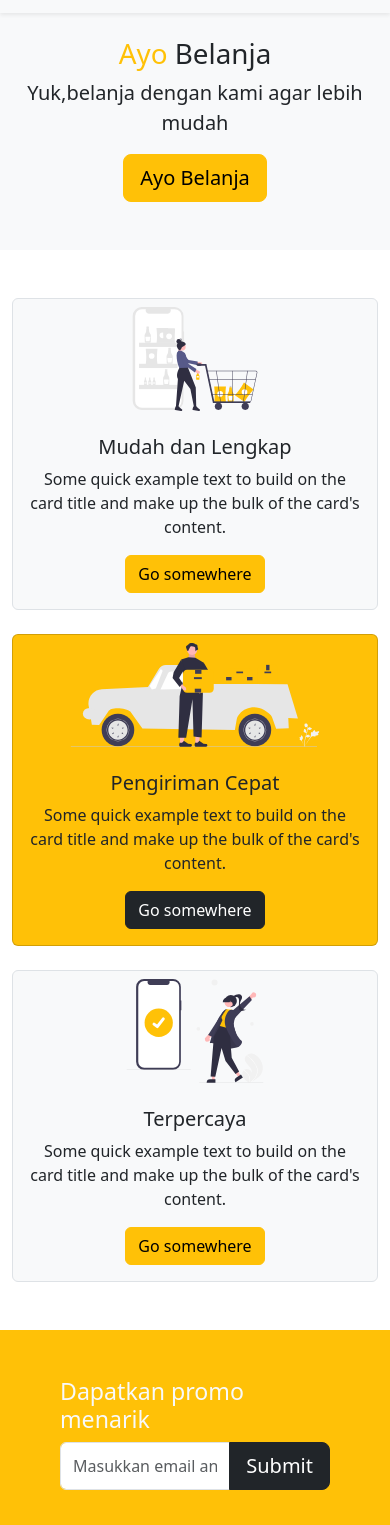
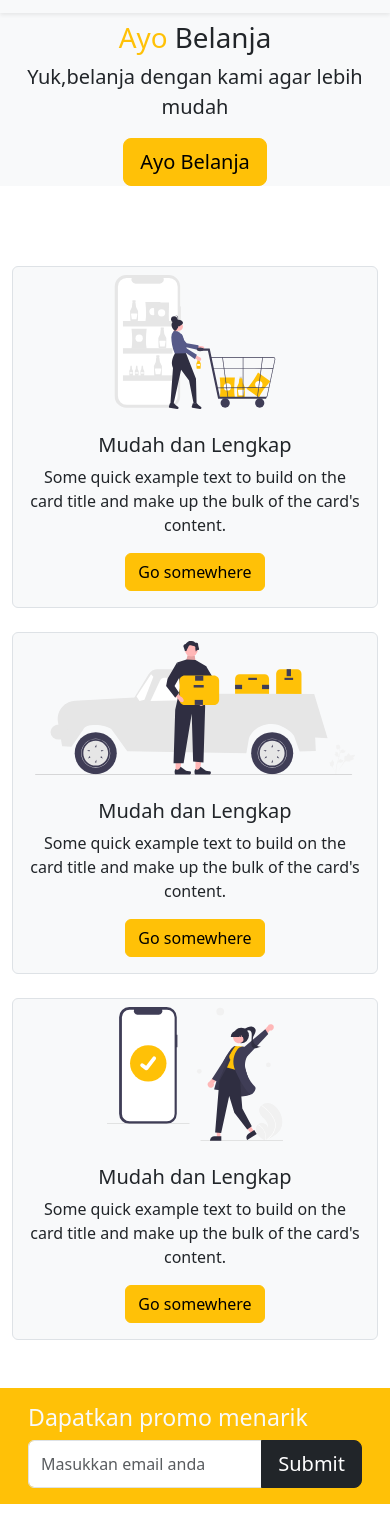
Before and after one commit to opiktaufikmutaqin/web-market, a plain HTML site: page index.html in a window 390 px wide. Shown: the part 59-1584 px from the top of the page. Drawn offline with nearby package versions, Linux system fonts and the light colour scheme; files that its build step writes are made by us from their sources; a script that the page names is missing.

Commit message:
mengubah gridcard

```diff
--- a/index.html
+++ b/index.html
@@ -6,10 +6,11 @@
   <meta http-equiv="X-UA-Compatible" content="IE=edge" />
   <title>Web Market</title>
   <meta name="viewport" content="width=device-width, initial-scale=1" />
-  <link href="https://cdn.jsdelivr.net/npm/bootstrap@5.3.1/dist/css/bootstrap.min.css" rel="stylesheet"
-    integrity="sha384-4bw+/aepP/YC94hEpVNVgiZdgIC5+VKNBQNGCHeKRQN+PtmoHDEXuppvnDJzQIu9" crossorigin="anonymous" />
+  <!-- <link href="https://cdn.jsdelivr.net/npm/bootstrap@5.3.1/dist/css/bootstrap.min.css" rel="stylesheet"
+    integrity="sha384-4bw+/aepP/YC94hEpVNVgiZdgIC5+VKNBQNGCHeKRQN+PtmoHDEXuppvnDJzQIu9" crossorigin="anonymous" /> -->
+  <link rel="stylesheet" href="../bootstrap/5.3.1/css/bootstrap.css">
   <link rel="stylesheet" href="https://cdn.jsdelivr.net/npm/bootstrap-icons@1.10.5/font/bootstrap-icons.css" />
-  <link rel="stylesheet" href="css/style.css" />
+  <link rel="stylesheet" href="../web-market/style.css" />
   <script src="main.js"></script>
 </head>
 
@@ -37,7 +38,7 @@
     </div>
   </nav>
   <!-- header -->
-  <section class="bg-light text-dark text-center text-sm-start pt-5 pb-5 pb-lg-0 mt-5">
+  <section class="bg-light text-dark text-center text-sm-start pb-lg-0 ">
     <div class="container">
       <div class="d-flex align-items-center">
         <div>
@@ -50,9 +51,9 @@
     </div>
   </section>
   <!-- services -->
-  <section class="pt-5 mb-5" id="services">
+  <section class="mb-5 " id="services">
     <div class="container">
-      <div class="row text-center g-4">
+      <div class="row text-center g-4 ">
         <div class="col-md">
           <div class="card bg-light text-dark border">
             <img src="../web-market/img/2.svg" class="p-2 card-img-top" alt="..." />
@@ -65,13 +66,13 @@
           </div>
         </div>
         <div class="col-md">
-          <div class="card bg-warning text-dark">
+          <div class="card bg-light text-dark border">
             <img src="../web-market/img/3.svg" class="p-2 card-img-top" alt="..." />
             <div class="card-body">
-              <h5 class="card-title">Pengiriman Cepat</h5>
+              <h5 class="card-title">Mudah dan Lengkap</h5>
               <p class="card-text">Some quick example text to build on the card title and make up the bulk of the card's
                 content.</p>
-              <a href="#" class="btn btn-dark">Go somewhere</a>
+              <a href="#" class="btn btn-warning">Go somewhere</a>
             </div>
           </div>
         </div>
@@ -79,7 +80,7 @@
           <div class="card bg-light text-dark border">
             <img src="../web-market/img/4.svg" class="p-2 card-img-top" alt="..." />
             <div class="card-body">
-              <h5 class="card-title">Terpercaya</h5>
+              <h5 class="card-title">Mudah dan Lengkap</h5>
               <p class="card-text">Some quick example text to build on the card title and make up the bulk of the card's
                 content.</p>
               <a href="#" class="btn btn-warning">Go somewhere</a>
@@ -90,8 +91,8 @@
     </div>
   </section>
   <!-- promo -->
-  <section class="bg-warning text-light p-5" id="promo">
-    <div class="container">
+  <section class="bg-warning text-light p-3" id="promo">
+    <div class="container" >
       <div class="d-md-flex justify-content-between align-items-center">
         <h3>Dapatkan promo menarik</h3>
         <div class="input-group">
@@ -131,7 +132,7 @@
           </ul>
         </div>
         <div class="col-md">
-          <img class="img-fluid d-none d-lg-block" src="../web-market/img/.svg" alt="header" />
+          <img class="img-fluid d-none d-lg-block " src="../web-market/img/6.svg" alt="contact" />
         </div>
       </div>
     </div>
--- a/style.css
+++ b/style.css
@@ -1,3 +1,6 @@
-#services img{
-    height: 120px;
+#services img {
+  height: 150px;
 }
+section {
+    padding-top: 5rem;
+}
```
